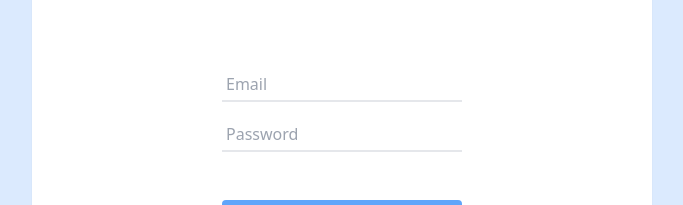
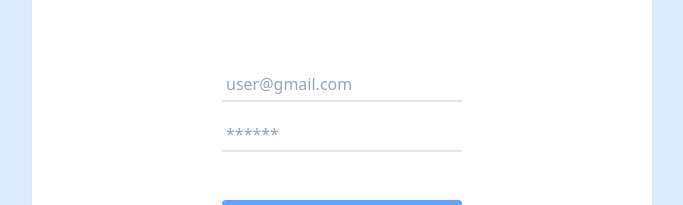
Before and after one commit to GozzAgu/guests-app, a Vue app: page /signin in a window 1280 px wide. Shown: the part 270-475 px from the top of the page, without its empty margins (298-981 px from the left). Built offline with nearby package versions, Linux system fonts and the light colour scheme.

Commit message:
fix: changed password input to password

```diff
--- a/src/components/SignIn.vue
+++ b/src/components/SignIn.vue
@@ -79,7 +79,7 @@
                         focus:outline-none
                         focus:border-b-blue-200"
                         type="text"
-                        placeholder="Email"
+                        placeholder="user@gmail.com"
                         v-model="user.email"
                     />
                 </div>
@@ -96,8 +96,8 @@
                         border-gray-200
                         focus:outline-none
                         focus:border-b-blue-200"
-                        type="text"
-                        placeholder="Password"
+                        type="password"
+                        placeholder="******"
                         v-model="user.password"
                     />
                 </div>
--- a/src/components/SignUp.vue
+++ b/src/components/SignUp.vue
@@ -79,7 +79,7 @@
                         focus:outline-none
                         focus:border-b-blue-200"
                         type="text"
-                        placeholder="Email"
+                        placeholder="user@gmail.com"
                         v-model="user.email"
                     />
                 </div>
@@ -96,8 +96,8 @@
                         border-gray-200
                         focus:outline-none
                         focus:border-b-blue-200"
-                        type="text"
-                        placeholder="Password"
+                        type="password"
+                        placeholder="******"
                         v-model="user.password"
                     />
                 </div>
```
